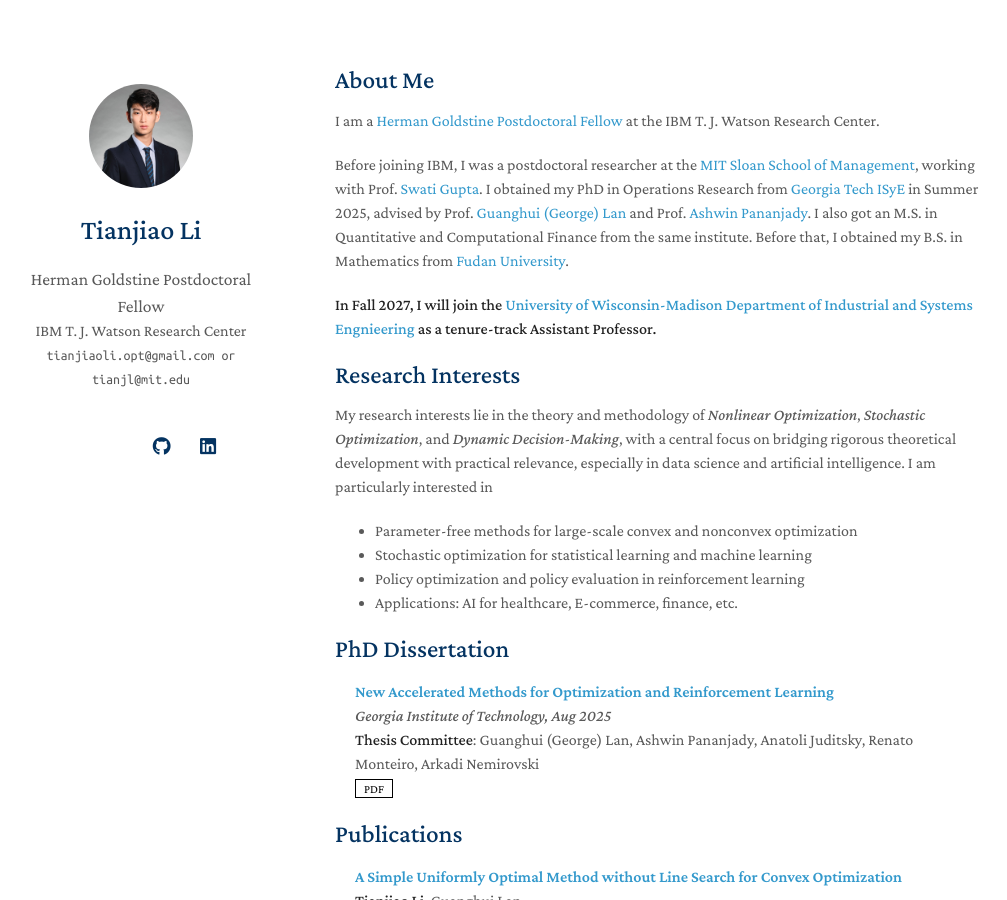
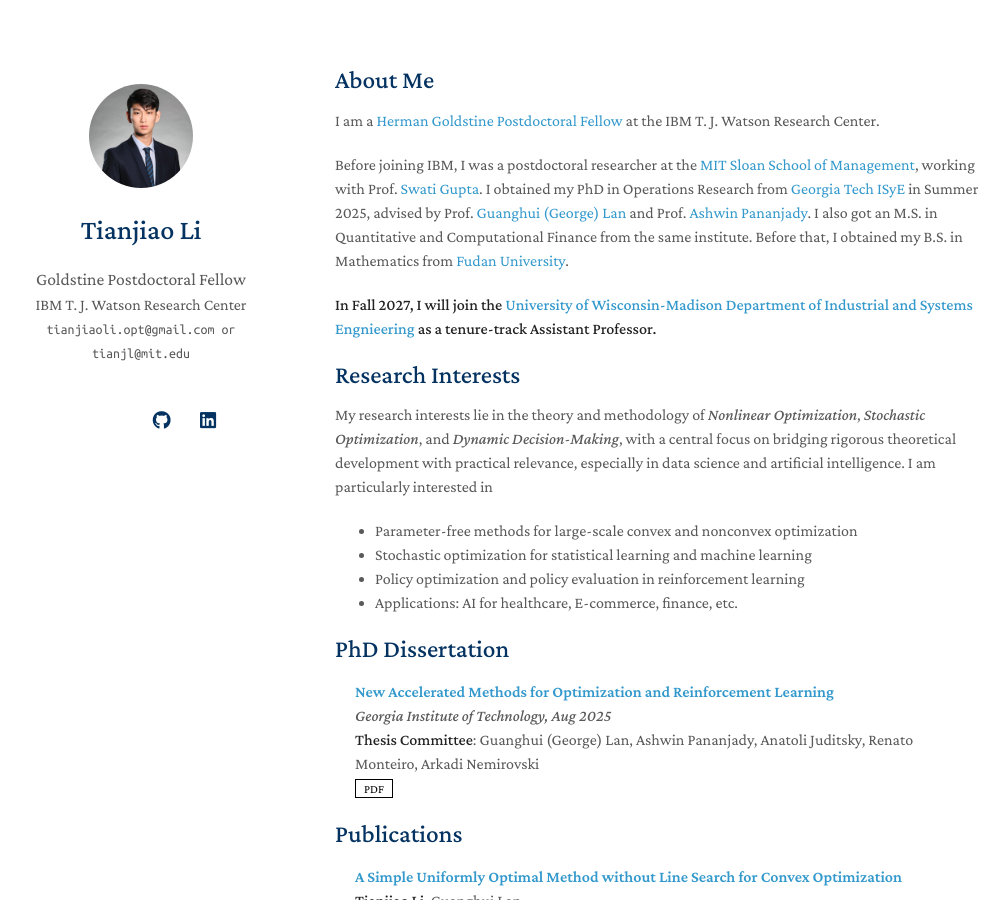
Before and after one commit to tli432/tli432.github.io, a Jekyll site: the page built from index.md, in a window 1280 px wide and 900 px high. Shown: the whole window, without its empty margins (135-1142 px from the left). Built offline with Jekyll 4.4.1, drawn with Linux system fonts in a browser that asks for light colours; nearby versions of some CDN libraries; a style sheet for code colours, icons or effects is not loaded; our own code applies the rules of GitHub Pages for plain Markdown files.

Commit message:
Update _config.yml

```diff
--- a/_config.yml
+++ b/_config.yml
@@ -1,6 +1,6 @@
 # Basic Information
 title: Tianjiao Li
-position: Herman Goldstine Postdoctoral Fellow
+position: Goldstine Postdoctoral Fellow
 affiliation: IBM T. J. Watson Research Center
 email: tianjiaoli.opt@gmail.com or tianjl@mit.edu
 
```
